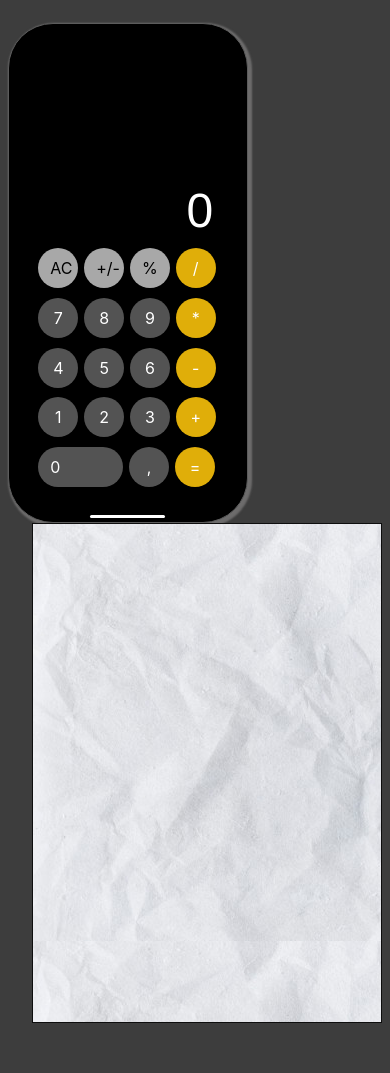
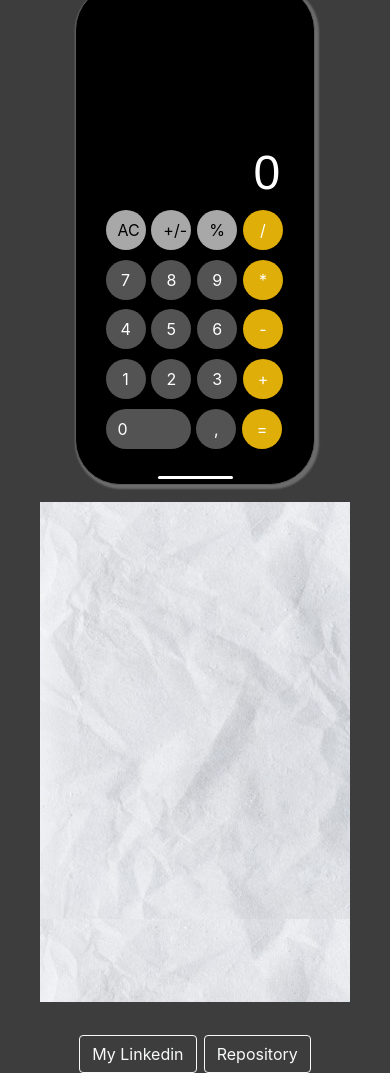
Before and after one commit to allanplobo/Calculator, an Angular app: page / in a window 390 px wide. Before the commit the page ends 1023 px from the top, so only its background shows below. Built offline with nearby package versions, Linux system fonts and the light colour scheme.

Commit message:
Calculate 1.0 - Done!

```diff
--- a/src/app/app.component.css
+++ b/src/app/app.component.css
@@ -1,8 +1,17 @@
+#main {
+    width: 100%;
+    height: 542px;
+    margin: auto;
+    margin-top: -15px;
+}
+
+
 /* Let's build our iPho... Ops, Smartphone xD */
 
 #smartphone {
     width: 240px;
     height: 500px;
+    margin-left: 19%;
     padding-top: 150px;
     float: left;
     background-color: black;
@@ -16,14 +25,12 @@
     padding: 0;
     width: 100%;
     height: 360px;
-    /* background-color: red; */
 }
 
 #calculator {
     width: 100%;
     padding: 0;
     margin: 0;
-    /* background-color: blue; */
 }
 
 #number {
@@ -64,6 +71,11 @@
     height: 3px;
     border-radius: 9px 9px 9px 9px;
     background-color: white;
+}
+
+#link-buttons {
+    height: 20px;
+    padding-left: 39%;
 }
 
 .button {
@@ -127,3 +139,32 @@ input::-webkit-inner-spin-button {
 input[type="number"] {
     -moz-appearance: textfield;
 }
+
+
+/* Some changes in reponsive */
+
+@media only screen and (max-width: 995px) {
+    #smartphone {
+        margin-left: 8%;
+        margin-bottom: 2%;
+        float: center;
+    }
+    #link-buttons {
+        text-align: center;
+    }
+}
+
+@media only screen and (max-width: 767px) {
+    #main {
+        height: 1050px;
+    }
+    #smartphone {
+        margin: auto;
+        float: none;
+    }
+    #link-buttons {
+        float: none;
+        margin: auto;
+        padding-left: 0;
+    }
+}
--- a/src/app/app.component.html
+++ b/src/app/app.component.html
@@ -1,8 +1,9 @@
-<div class="container " id="smartphone">
+<div class="container" id="main">
+    <div class="container" id="smartphone">
         <div id="screen">
             <div style="width: 100%; padding: 0;">
                 <div id="calculator">
-                <input type="text" id="number-display" placeholder="{{ placeholderNumber }}" value="{{ mainNumber }}" (keypress)="keyboardInput($event)">
+                    <input disabled type="text" id="number-display" placeholder="{{ placeholderNumber }}" value="{{ mainNumber }}" (keypress)="keyboardInput($event)">
                     <div class="container" id="calculator-buttons">
                         <button class="button-color-white btn btn-light button" (click)="btAc()">AC</button>
                         <button class="button-color-white btn btn-light button " (click)="btPosNeg()">+/-</button>
@@ -34,3 +35,10 @@
         </div>
     </div>
     <app-paper [texts]="resultTexts"></app-paper>
+</div>
+<div class="container">
+    <div id="link-buttons">
+        <a href="https://www.linkedin.com/in/allanplobo/" class="btn btn-outline-light" style="margin-right: 2%;">My Linkedin</a>
+        <a href="https://github.com/allanplobo/Calculator" class="btn btn-outline-light">Repository</a>
+    </div>
+</div>
--- a/src/app/app.component.ts
+++ b/src/app/app.component.ts
@@ -29,7 +29,7 @@ export class AppComponent {
       return;
     }
     else {
-      var x = document.getElementById(id);
+      let x = document.getElementById(id);
 
       if (this.opActive == true) {
         x.style.color = "#e0ae09";
@@ -43,9 +43,9 @@ export class AppComponent {
 
   // The "magic"!
   doOperation(n1: string, o: string, n2: string) {
-    var array = [n1, o, n2];
+    let array = [n1, o, n2];
     this.lastOperation = [o, n2];
-    var result = eval(array[0] + array[1] + " " + array[2]);
+    let result = eval(array[0] + array[1] + " " + array[2]);
     this.resultTexts.push("The result of " + n1 + o + n2 + " = " + result);
     this.placeholderNumber = result;
     this.lastResult = result;
@@ -124,7 +124,7 @@ export class AppComponent {
   btEquals() {
     if (this.lastResult !== "" && this.firstNumber == "" && this.mainNumber == "") {
       this.operation = this.lastOperation[0];
-      var tempNumber = this.lastOperation[1];
+      let tempNumber = this.lastOperation[1];
       this.doOperation(this.lastResult, this.operation, tempNumber);
     }
     else if (this.firstNumber == "") {
--- a/src/app/app.module.ts
+++ b/src/app/app.module.ts
@@ -7,7 +7,7 @@ import { PaperComponent } from './paper/paper.component';
 @NgModule({
   declarations: [
     AppComponent,
-    PaperComponent
+    PaperComponent,
   ],
   imports: [
     BrowserModule
--- a/src/app/paper/paper.component.css
+++ b/src/app/paper/paper.component.css
@@ -1,11 +1,12 @@
 #paper {
     background-image: url('../../assets/paperImage.jpg');
-    float: right;
-    border: 1px groove #0e0e0e;
-    width: 350px;
+    float: center;
+    padding-top: 3%;
+    margin-top: 5%;
+    width: 310px;
     height: 500px;
     overflow: scroll;
-    padding-top: 3%;
+    border: none;
     font-family: 'Amatic SC', cursive;
     font-size: 18px;
 }
--- a/src/app/paper/paper.component.html
+++ b/src/app/paper/paper.component.html
@@ -1,3 +1,5 @@
-<div class="container" id="paper">
-    <p class="text" *ngFor="let text of texts">{{text}}</p>
+<div class="container">
+    <div class="container" id="paper">
+        <p class="text" *ngFor="let text of texts">{{text}}</p>
+    </div>
 </div>
--- a/src/app/paper/paper.component.ts
+++ b/src/app/paper/paper.component.ts
@@ -14,6 +14,8 @@ export class PaperComponent implements OnInit {
 
   @Input() texts: string[] = [];
 
-
+  clearPaper(){
+    this.texts = [""];
+  }
 
 }
--- a/src/index.html
+++ b/src/index.html
@@ -3,7 +3,7 @@
 
 <head>
     <meta charset="utf-8">
-    <title>Calculator by Allan Lobo =)</title>
+    <title>Calculator - Allan Lobo</title>
     <link href="https://fonts.googleapis.com/css2?family=Amatic+SC:wght@700&display=swap" rel="stylesheet">
     <base href="/">
     <meta name="viewport" content="width=device-width, initial-scale=1">
--- a/src/styles.css
+++ b/src/styles.css
@@ -1,9 +1,14 @@
 /* You can add global styles to this file, and also import other style files */
 
 @import '~bootstrap/dist/css/bootstrap.min.css';
+html {
+    height: 100%;
+    min-height: 100%;
+}
+
 body {
-    margin-top: 6%;
-    margin-left: 2%;
-    margin-right: 2%;
+    display: flex;
+    flex-direction: column;
+    min-height: 100%;
     background-color: #3d3d3d;
 }
```
Lines whose indentation alone changed are shown as unchanged.
